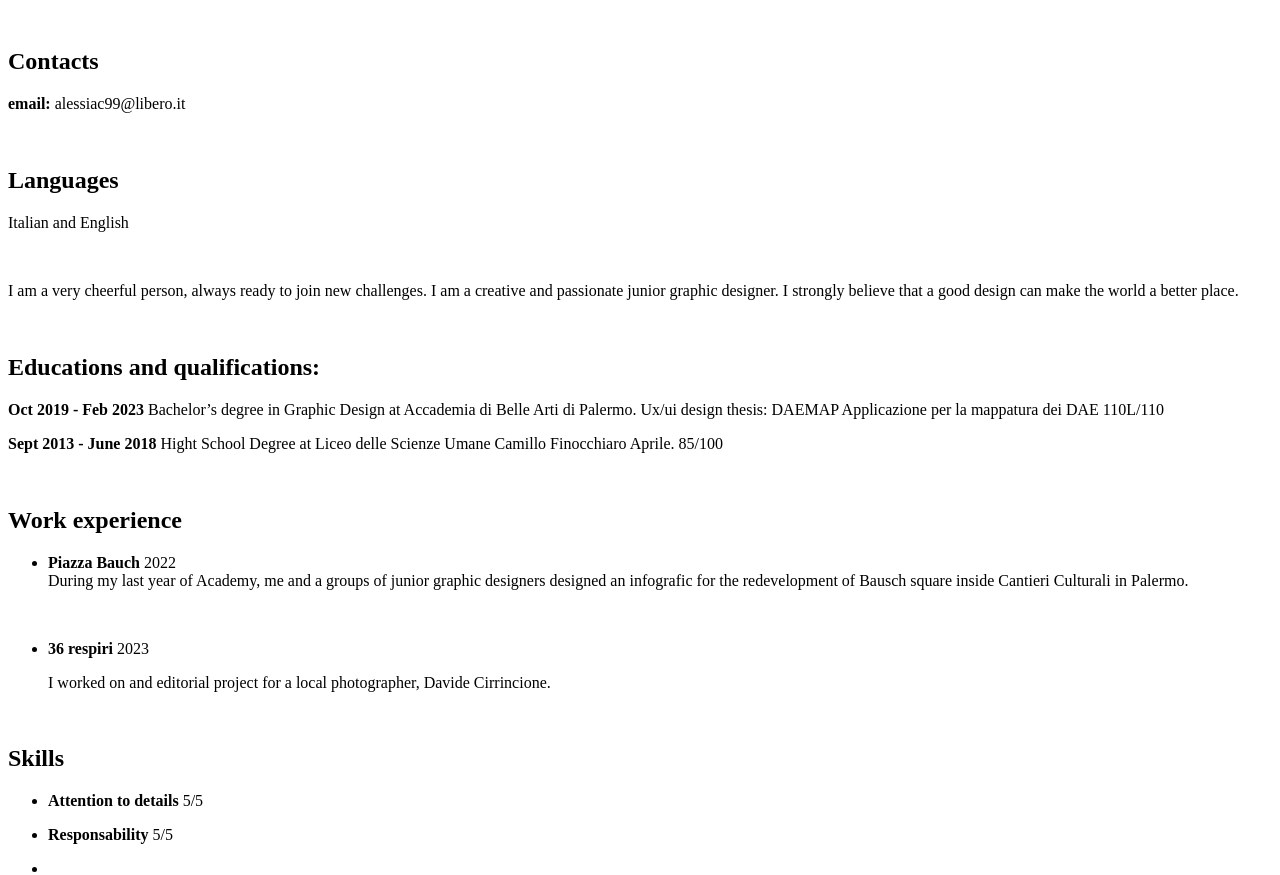
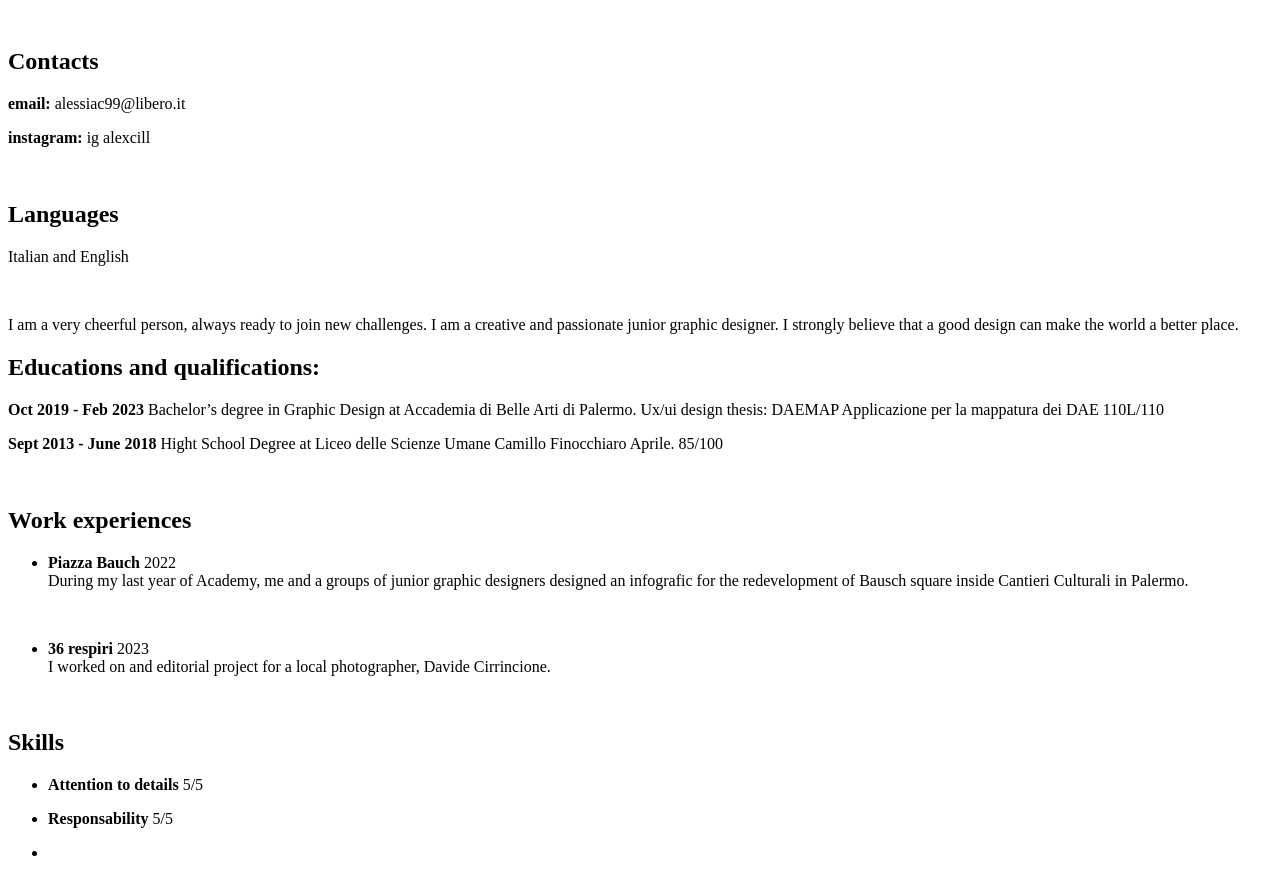
Before and after one commit to spd-master-web/html-cv-alexcill, a plain HTML site: page index.html in a window 1280 px wide. Shown: the part 460-1335 px from the top of the page. Drawn offline with Linux system fonts and the light colour scheme.

Commit message:
Update index.html

```diff
--- a/index.html
+++ b/index.html
@@ -6,6 +6,7 @@
     <title> alexcill curriculum vitae </title>
 </head>
 <body>
+    <head>
 
     <p>Curriculum vitae</p>
     <h1> Alessia Cillari</h1>
@@ -21,6 +22,7 @@
  <br>
          <h2> Contacts </h2>
          <p><b> email:</b> <a href="mailto:alessiac99@libero.it "></a> alessiac99@libero.it </p>
+         <p><b> instagram:</b> <a href="https://www.instagram.com/alexcill/"></a> ig alexcill</p>
 
 <br>
     <h2> Languages </h2>
@@ -29,7 +31,9 @@
 
     <p>I am a very cheerful person, always ready to join new challenges. I am a creative and passionate junior graphic designer.
         I strongly believe that a good design can make the world a better place. </p>
-<br>
+
+    </head>
+
         <h2> Educations and qualifications:</h2>
         <p><b> Oct 2019 - Feb 2023</b>
             Bachelor’s degree in Graphic Design at Accademia di Belle Arti di Palermo.
@@ -42,7 +46,7 @@
                 Hight School Degree at Liceo delle Scienze Umane Camillo Finocchiaro Aprile.
                 85/100</p>
 <br>
-        <h2> Work experience </h2>
+        <h2> Work experiences </h2>
         <ul>
           <li> <p> <b> Piazza Bauch </b> 2022<br>
             During my last year of Academy,
@@ -50,7 +54,7 @@
             designed an infografic for the redevelopment
             of Bausch square inside Cantieri Culturali in Palermo.</p> </li>
 <br>
-          <li> <p> <b>36 respiri</b> 2023 <br> </li>
+          <li> <p> <b>36 respiri</b> 2023 <br>
             I worked on and editorial project for a local photographer, Davide Cirrincione. </p> </li>
 
         </ul>
```
